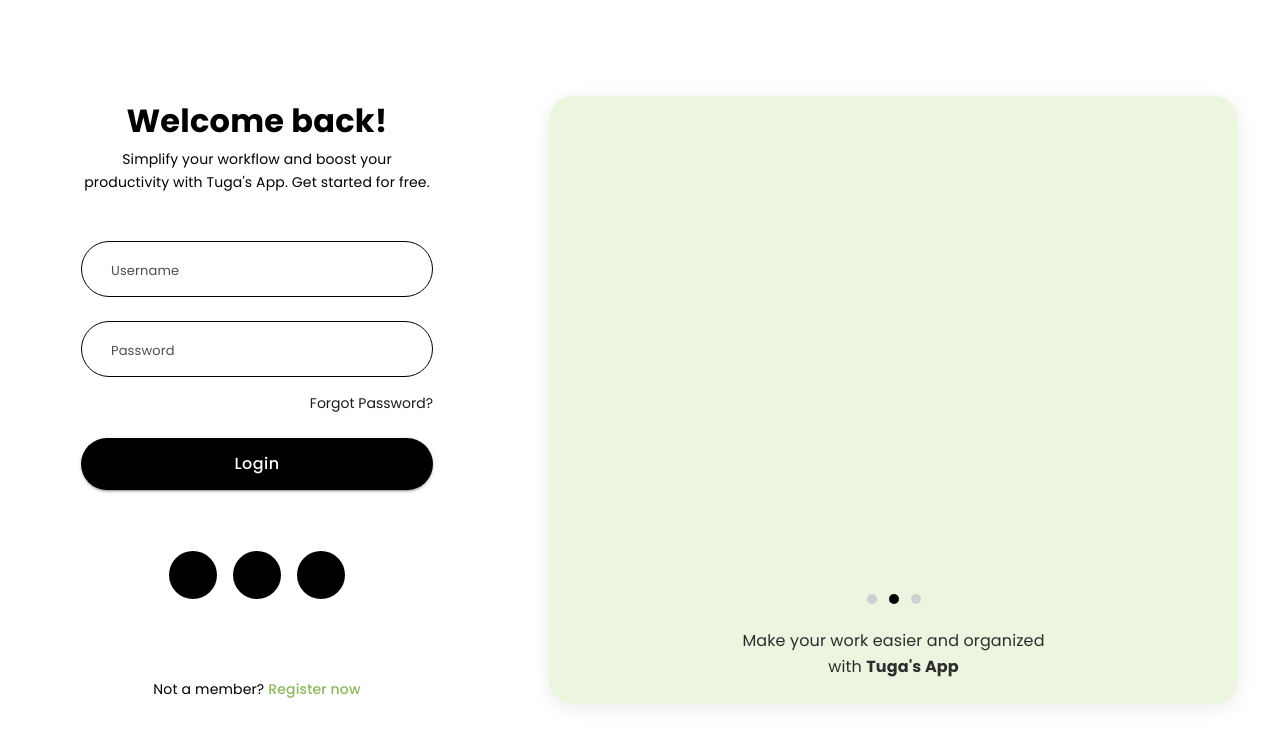
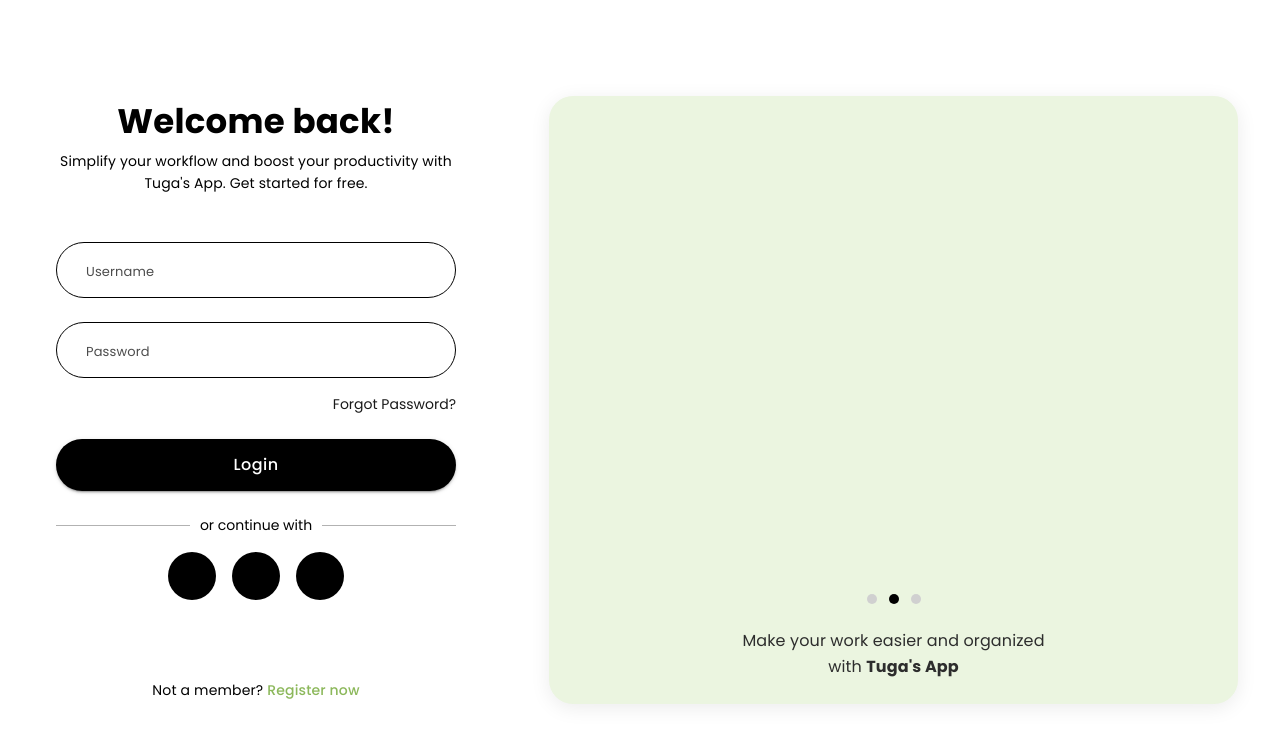
Before and after one commit to yehaniharshika/code3x-Internship-Assessment, a React (Vite) app: page / in a window 1280 px wide. Shown: the top 742 px of the page. Built offline with nearby package versions, Linux system fonts and the light colour scheme; no server answers; some icons are missing.

Commit message:
completed Login form component

```diff
--- a/package.json
+++ b/package.json
@@ -24,7 +24,7 @@
   },
   "devDependencies": {
     "@eslint/js": "^9.39.1",
-    "@types/node": "^24.10.1",
+    "@types/node": "^24.10.12",
     "@types/react": "^19.2.5",
     "@types/react-dom": "^19.2.3",
     "@vitejs/plugin-react": "^5.1.1",
--- a/src/components/LoginForm.tsx
+++ b/src/components/LoginForm.tsx
@@ -14,6 +14,9 @@ import FacebookIcon from "@mui/icons-material/Facebook";
 import { useForm, Controller } from "react-hook-form";
 import { yupResolver } from "@hookform/resolvers/yup";
 import * as yup from "yup";
+import { useNavigate } from "react-router-dom";
+import { signInWithGoogle } from "../firebase/firebase";
+import { GoogleAuthProvider } from "firebase/auth/web-extension";
 
 interface FormData {
   username: string;
@@ -38,24 +41,30 @@ const LoginForm: React.FC = () => {
   } = useForm<FormData>({
     resolver: yupResolver(schema),
   });
+  const navigate = useNavigate();
 
   const onSubmit = (data: FormData) => {
     console.log("Form submitted:", data);
+    // Simulate login success - redirect to token page (no backend)
+    navigate("/token");
   };
 
   const handleGoogleLogin = async () => {
-    console.log("Google login clicked");
+    try {
+      const result = await signInWithGoogle();
+      const credential = GoogleAuthProvider.credentialFromResult(result);
+      const token = await result.user.getIdToken(); // or credential?.accessToken
+      console.log("Google login success, token:", token);
+      navigate("/token");
+    } catch (error: any) {
+      console.error("Google login failed:", error.code, error.message);
+      // You can show toast/alert here later
+    }
   };
 
   return (
     <Box
-      sx={{
-        maxWidth: 500,
-        width: "100%",
-        mx: "auto",
-        marginRight: "-1px",
-        p: 4,
-      }}
+      sx={{ width: "100%", maxWidth: "420px", mx: "auto", p: { xs: 2, sm: 1 }}}
     >
       <Typography
         variant="h4"
@@ -65,19 +74,28 @@ const LoginForm: React.FC = () => {
           fontWeight: 800,
           color: "black",
           mb: 1,
-          fontSize: "32px",
+          fontSize: {
+            xs: "24px", // mobile (very small screens)
+            sm: "28px", // small tablets
+            md: "23px", // desktop/tablet
+            lg: "34px", // larger screens (optional)
+          },
           fontFamily: "Poppins, sans-serif",
         }}
       >
         Welcome back!
       </Typography>
-
       <Typography
         variant="body1"
         sx={{
           color: "black",
           mb: 4,
-          fontSize: "14px",
+          fontSize: {
+            xs: "13px",
+            sm: "13px",
+            md: "13px",
+            lg: "14px",
+          },
           lineHeight: 1.6,
           textAlign: "center",
           fontFamily: "Poppins, sans-serif",
@@ -86,7 +104,6 @@ const LoginForm: React.FC = () => {
         Simplify your workflow and boost your productivity with Tuga's App. Get
         started for free.
       </Typography>
-
       <form onSubmit={handleSubmit(onSubmit)}>
         <Controller
           name="username"
@@ -105,32 +122,22 @@ const LoginForm: React.FC = () => {
                 borderColor: "black",
                 "& .MuiOutlinedInput-root": {
                   color: "black",
-                  paddingLeft: "15px", // Added left padding
-                  "& fieldset": {
-                    borderColor: "black",
-                    borderRadius: 10,
-                  },
-                  "&:hover fieldset": {
-                    borderColor: "rgba(0, 0, 0, 0.3)",
-                  },
-                  "&.Mui-focused fieldset": {
-                    borderColor: "black",
-                  },
+                  paddingLeft: "15px",
+                  "& fieldset": { borderColor: "black", borderRadius: 10 },
+                  "&:hover fieldset": { borderColor: "rgba(0, 0, 0, 0.3)" },
+                  "&.Mui-focused fieldset": { borderColor: "black" },
                 },
-                "& .MuiInputBase-input": {
-                  paddingLeft: "15px", // Left padding for input text
-                },
+                "& .MuiInputBase-input": { paddingLeft: "15px" },
                 "& .MuiInputBase-input::placeholder": {
                   color: "rgba(0, 0, 0, 0.7)",
                   opacity: 1,
                   fontFamily: "Poppins, sans-serif",
-                  fontSize: "13px", // Reduced to 11px
+                  fontSize: "13px",
                 },
               }}
             />
           )}
         />
-
         <Controller
           name="password"
           control={control}
@@ -149,32 +156,22 @@ const LoginForm: React.FC = () => {
                 borderRadius: 10,
                 "& .MuiOutlinedInput-root": {
                   color: "black",
-                  paddingLeft: "15px", // Added left padding
-                  "& fieldset": {
-                    borderColor: "black",
-                    borderRadius: 10,
-                  },
-                  "&:hover fieldset": {
-                    borderColor: "rgba(0, 0, 0, 0.3)",
-                  },
-                  "&.Mui-focused fieldset": {
-                    borderColor: "black",
-                  },
+                  paddingLeft: "15px",
+                  "& fieldset": { borderColor: "black", borderRadius: 10 },
+                  "&:hover fieldset": { borderColor: "rgba(0, 0, 0, 0.3)" },
+                  "&.Mui-focused fieldset": { borderColor: "black" },
                 },
-                "& .MuiInputBase-input": {
-                  paddingLeft: "15px", // Left padding for input text
-                },
+                "& .MuiInputBase-input": { paddingLeft: "15px" },
                 "& .MuiInputBase-input::placeholder": {
                   color: "rgba(0, 0, 0, 0.7)",
                   opacity: 1,
                   fontFamily: "Poppins, sans-serif",
-                  fontSize: "13px", // Reduced to 11px
+                  fontSize: "13px",
                 },
               }}
             />
           )}
         />
-
         <Link
           href="#"
           underline="hover"
@@ -185,14 +182,11 @@ const LoginForm: React.FC = () => {
             mb: 3,
             color: "rgba(0, 0, 0, 0.9)",
             fontSize: "14px",
-            "&:hover": {
-              color: "black",
-            },
+            "&:hover": { color: "black" },
           }}
         >
           Forgot Password?
         </Link>
-
         <Button
           variant="contained"
           fullWidth
@@ -207,27 +201,21 @@ const LoginForm: React.FC = () => {
             borderRadius: 10,
             fontFamily: "Poppins, sans-serif",
             mb: 3,
-            "&:hover": {
-              bgcolor: "#1a1a1a",
-            },
+            "&:hover": { bgcolor: "#1a1a1a" },
           }}
         >
           Login
         </Button>
       </form>
-
       <Divider
         sx={{
-          color: "rgba(255, 255, 255, 0.7)",
+          color: "black",
           fontSize: "14px",
-          "&::before, &::after": {
-            borderColor: "rgba(255, 255, 255, 0.3)",
-          },
+          "&::before, &::after": { borderColor: "rgba(0, 0, 0, 0.3)" },
         }}
       >
         or continue with
       </Divider>
-
       <Box sx={{ display: "flex", justifyContent: "center", gap: 2, mt: 2 }}>
         <IconButton
           onClick={handleGoogleLogin}
@@ -236,9 +224,7 @@ const LoginForm: React.FC = () => {
             color: "white",
             width: 48,
             height: 48,
-            "&:hover": {
-              bgcolor: "#1a1a1a",
-            },
+            "&:hover": { bgcolor: "#1a1a1a" },
           }}
         >
           <GoogleIcon />
@@ -249,9 +235,7 @@ const LoginForm: React.FC = () => {
             color: "white",
             width: 48,
             height: 48,
-            "&:hover": {
-              bgcolor: "#1a1a1a",
-            },
+            "&:hover": { bgcolor: "#1a1a1a" },
           }}
         >
           <AppleIcon />
@@ -262,15 +246,12 @@ const LoginForm: React.FC = () => {
             color: "white",
             width: 48,
             height: 48,
-            "&:hover": {
-              bgcolor: "#1a1a1a",
-            },
+            "&:hover": { bgcolor: "#1a1a1a" },
           }}
         >
           <FacebookIcon />
         </IconButton>
       </Box>
-
       <Typography
         variant="body2"
         sx={{
@@ -288,9 +269,7 @@ const LoginForm: React.FC = () => {
             color: "#8cb85b",
             fontWeight: 500,
             textDecoration: "none",
-            "&:hover": {
-              color: "rgba(0, 0, 0, 0.8)",
-            },
+            "&:hover": { color: "rgba(0, 0, 0, 0.8)" },
           }}
         >
           Register now
--- a/src/index.css
+++ b/src/index.css
@@ -5,22 +5,11 @@
   font-family: 'Poppins', sans-serif;
 }
 
-html, body {
+html, body, #root {
   width: 100%;
   height: 100%;
   margin: 0;
   padding: 0;
   overflow-x: hidden;
+  overflow-y: auto;
 }
-
-#root {
-  width: 100%;
-  height: 100%;
-  margin: 0;
-  padding: 0;
-}
-
-body {
-  -webkit-font-smoothing: antialiased;
-  -moz-osx-font-smoothing: grayscale;
-}
--- a/src/main.tsx
+++ b/src/main.tsx
@@ -1,24 +1,11 @@
 import React from 'react';
 import ReactDOM from 'react-dom/client';
-import App from './App.tsx';
-import { ThemeProvider, createTheme } from '@mui/material/styles';
-import './index.css'; // If you add global styles
+import './index.css';
+import App from './App';
 
-const theme = createTheme({
-  palette: {
-    primary: {
-      main: '#000000', // Black for button
-    },
-    background: {
-      default: '#F0F7F4', // Light green
-    },
-  },
-});
-
-ReactDOM.createRoot(document.getElementById('root')!).render(
+const root = ReactDOM.createRoot(document.getElementById('root') as HTMLElement);
+root.render(
   <React.StrictMode>
-    <ThemeProvider theme={theme}>
-      <App />
-    </ThemeProvider>
+    <App />
   </React.StrictMode>
 );
```
Also changed, not shown: 1 other file (tests, documents, lock files or other folders).
